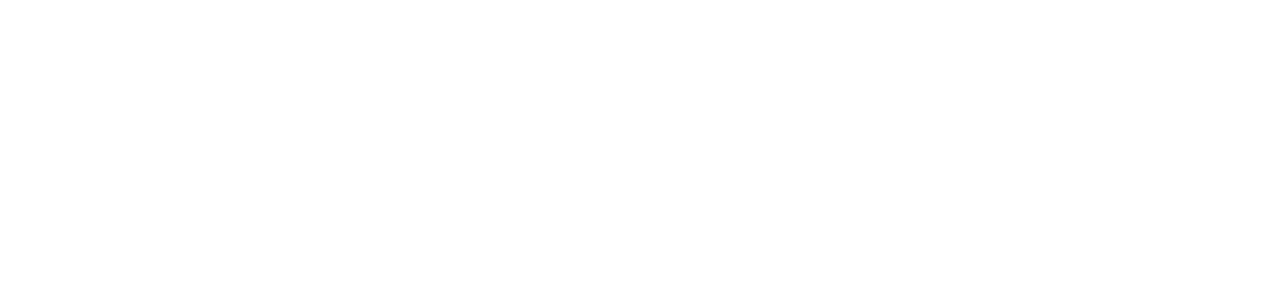
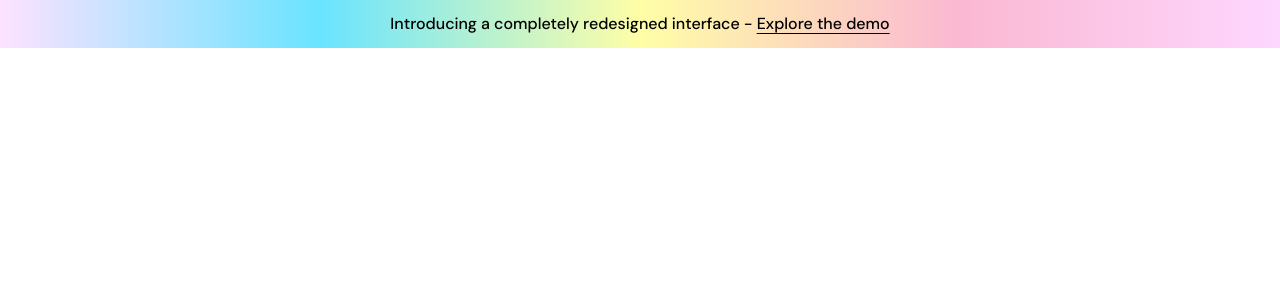
Before and after one commit to anhtudo97/SaaS-landing-page, a Next.js app: page / in a window 1280 px wide. Shown: the top 300 px of the page. Built offline with nearby package versions, Linux system fonts and the light colour scheme.

Commit message:
feat: banner

```diff
--- a/src/components/Banner.tsx
+++ b/src/components/Banner.tsx
@@ -1,3 +1,12 @@
 export const Banner = () => {
-  return null;
+  return <div className="py-3 text-center bg-[linear-gradient(to_right,rgb(252,_214,_255,_0.7),rgb(41,_216,_255,_0.7),rgb(255,_253,_128,_0.7),rgb(248,_154,_191,_0.7),rgb(253,_198,_255,_0.7))]">
+    <div className="container">
+      <p className="font-medium">
+        <span className="hidden sm:inline">Introducing a completely redesigned interface - </span>
+        <a href="#" className="underline underline-offset-4">
+          Explore the demo
+        </a>
+      </p>
+    </div>
+  </div>;
 };
```
